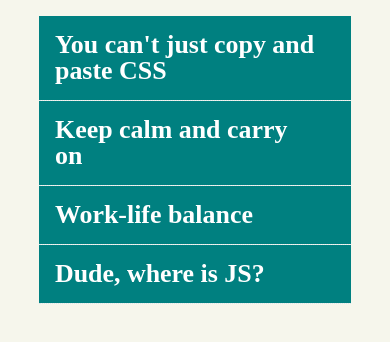
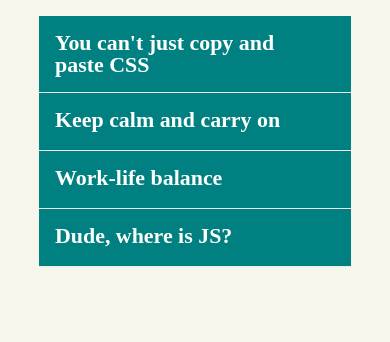
Before and after one commit to MidnightCoderUa/cssBayan, a plain HTML site: page index.html in a window 390 px wide. Shown: the part 60-402 px from the top of the page. Drawn offline with Linux system fonts and the light colour scheme.

Commit message:
feat: implement tablet responsive design

```diff
--- a/css/style.css
+++ b/css/style.css
@@ -110,3 +110,17 @@ input:checked+.item-lable~.item-content {
     max-height: 100vh;
     padding: 1rem;
 }
+
+@media (max-width:500px) {
+
+    .item-lable {
+        font-size: 1.37rem;
+        font-weight: 500px;
+    }
+
+    .item-lable::after {
+        font-size: 1.5rem;
+        font-weight: 600;
+    }
+
+}
```
